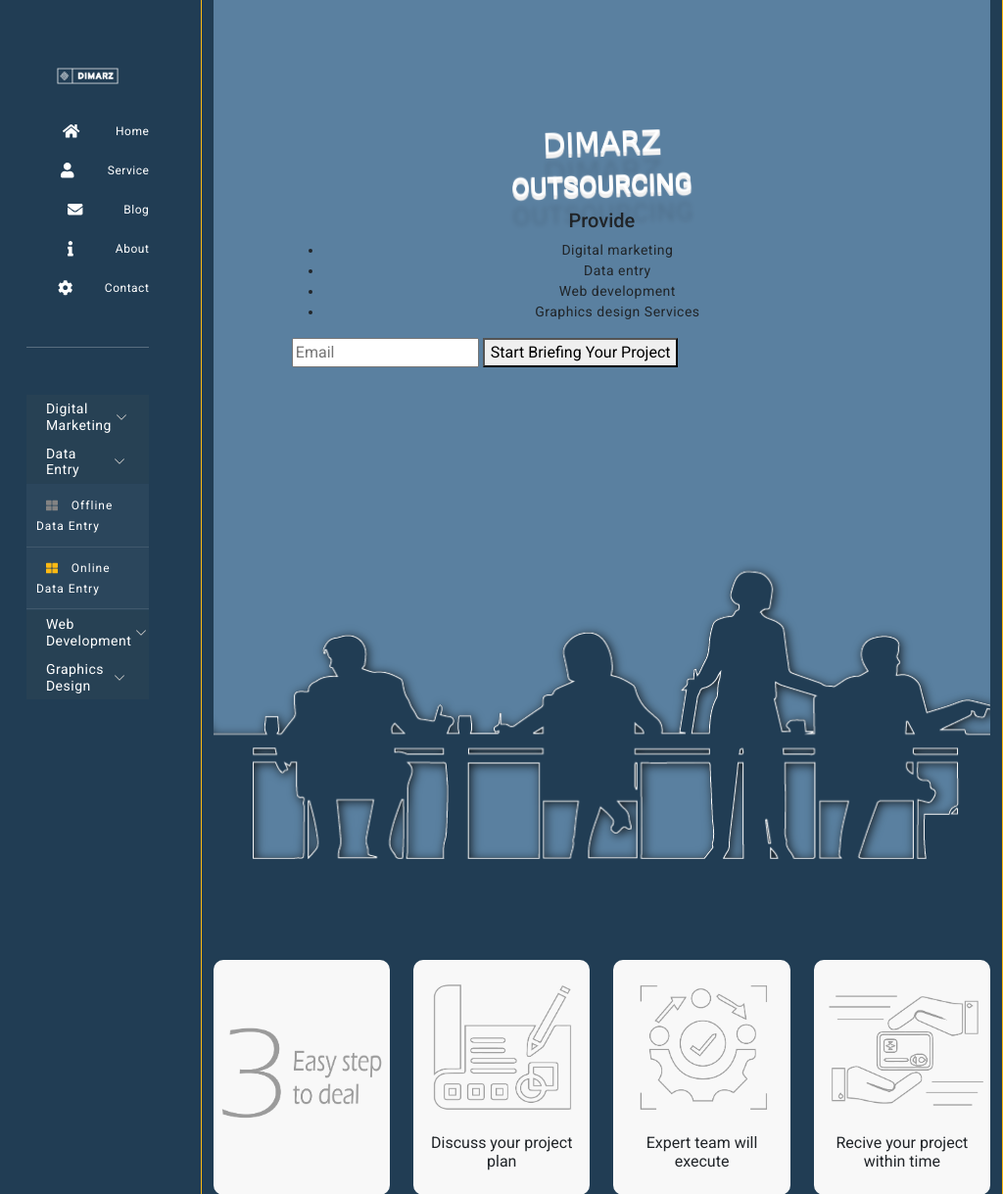
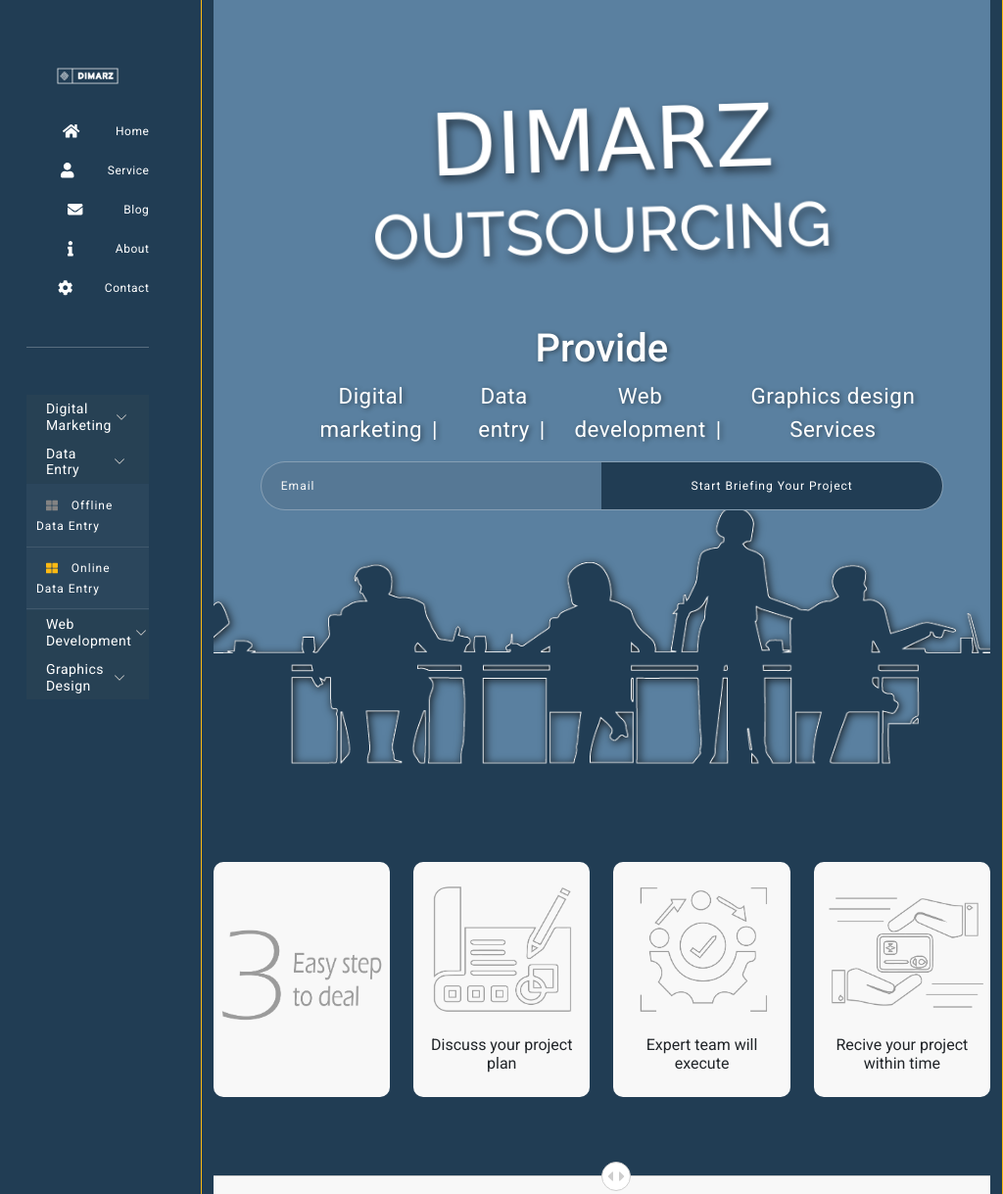
Before and after one commit to rixetbd/site-layout, a PHP site: page / in a window 1024 px wide. Shown: the top 1219 px of the page at 98% size. Run offline with PHP 8.4, Linux system fonts and the light colour scheme; some libraries are stand-ins or nearby versions; some web fonts are replaced.

Commit message:
LTUpdate

```diff
--- a/css/d-mobile.css
+++ b/css/d-mobile.css
@@ -150,40 +150,67 @@
         color: #fff;
         border-radius: 0;
     }
+
     #working_process .row {
         margin: 0;
     }
+
     #working_process .row .col-sm-12 {
         width: 50%;
         margin: 0;
         padding: 0;
     }
-    #working_process .row .col-sm-12 .content_box{
+
+    #working_process .row .col-sm-12 .content_box {
         border-radius: 0;
         height: 160px;
         border: 1px solid #e1e1e1;
     }
+
     #working_process .row .content_box img {
         width: 100px;
         filter: grayscale(1);
         transition: .5s ease-in;
     }
+
     #working_process .row .content_box h4 {
         font-size: 13px;
     }
+
     /* Header Section || End */
 
     /* Industry Section || Start */
     .industry_26_css {
         padding-right: 0;
+        padding-left: 0;
     }
+
     .industry_26_css_bottom {
         padding-left: 15px;
     }
+
     .industry_26_css_top {
         padding-left: 15px;
     }
+
     /* Industry Section || End */
+
+
+
+    /* Service Section || Start */
+    .s_card .rotate_box_main,
+    .s_card .s_card_content {
+        width: 100%;
+    }
+    .rotate_box div {
+        transform: unset;
+        min-width: 100%;
+        padding: 25px 32px;
+    }
+    .s_card_content {
+        padding: 50px 40px;
+    }
+    /* Service Section || End */
 }
 
 @media (min-width: 576px) and (max-width: 767.98px) {
--- a/css/media.css
+++ b/css/media.css
@@ -72,6 +72,112 @@
         padding: 0;
         margin: 0;
     }
+
+    #header_top .special_text_box h2 {
+        font-size: 5.5rem;
+        letter-spacing: 0px;
+        /* transform: scaleY(1.25); */
+        margin-bottom: 20px;
+        line-height: 2rem;
+        text-shadow: 2px 5px 10px rgb(0 0 0 / 60%);
+        color: #ffffff;
+    }
+
+    #header_top .special_text_box h3 {
+        font-size: 4rem;
+        font-family: 'Raleway', sans-serif;
+        color: #fff;
+        line-height: 7rem;
+        text-shadow: 2px 5px 10px rgb(0 0 0 / 46%);
+    }
+
+    #header_top {
+        min-height: 800px;
+        padding: 8rem 3rem;
+    }
+
+    #header_top h5 {
+        padding-top: 2rem;
+        font-size: 2.5rem;
+        line-height: 3rem;
+        color: #fff;
+        text-shadow: 2px 1px 5px rgba(0, 0, 0, 0.46);
+    }
+
+    #header_top .special_text_box ul {
+        display: inline-flex;
+        list-style: none;
+        justify-content: center;
+        width: 100%;
+        color: #fff;
+    }
+
+    #header_top .special_text_box ul li {
+        position: relative;
+        padding: 0 15px;
+        font-size: 1.4rem;
+        text-shadow: 2px 1px 5px rgba(0, 0, 0, 0.46);
+    }
+
+    #header_top .special_text_box ul li::after {
+        content: "\007C";
+        position: absolute;
+        padding-left: 10px;
+    }
+
+    .briefing_div {
+        margin: 0;
+        padding: 0;
+        display: flex;
+        align-items: center;
+        justify-content: center;
+    }
+
+    .briefing_div input:focus-visible,
+    .briefing_div input {
+        outline: none;
+        color: #fff;
+        padding: 10px 20px;
+        border: 1px solid #ffffff4a;
+        border-right: 0;
+        box-shadow: none;
+        background: #4457652d;
+        width: 50%;
+        font-size: 12px;
+        letter-spacing: 1px;
+        font-weight: 300;
+        height: 50px;
+        border-top-left-radius: 30px;
+        border-bottom-left-radius: 30px;
+    }
+
+    .briefing_div_pt {
+        color: #fff;
+        letter-spacing: 1px;
+        font-size: 12px;
+    }
+
+    .briefing_div input::placeholder {
+        color: #f8f8f8;
+        font-weight: 300;
+    }
+
+    .briefing_div button {
+        /* padding: 10px; */
+        border: 1px solid #88a0b4;
+        border-left: 0;
+        box-shadow: none;
+        background: #213d54;
+        width: 50%;
+        font-size: 12px;
+        letter-spacing: 1px;
+        font-weight: 300;
+        height: 50px;
+        color: #fff;
+        border-top-right-radius: 30px;
+        border-bottom-right-radius: 30px;
+    }
+
 }
 
 /* `xxl` applies to x-large devices (large desktops, less than 1400px) */
@@ -125,6 +231,10 @@
         margin-right: 0;
     }
 
+    #header_top {
+        min-height: 900px;
+        padding: 8rem 5rem;
+    }
 
     #header_top .special_text_box h2 {
         font-size: 5.5rem;
@@ -273,6 +383,11 @@
         margin: 0;
     }
 
+    #header_top {
+        min-height: 900px;
+        padding: 8rem 5rem;
+    }
+
     #header_top .special_text_box h2 {
         font-size: 5.5rem;
         letter-spacing: 0px;
@@ -406,15 +521,12 @@
 #header_top {
     position: relative;
     overflow: hidden;
-    min-height: 900px;
     background-color: #5a80a0;
-    padding: 8rem 5rem;
     padding-bottom: 0;
 }
 
-#header_top span.bubble {
+/* #header_top span.bubble {
     position: absolute;
-    /* bottom: -50px; */
     bottom: 0;
     background: transparent;
     border-radius: 50%;
@@ -429,10 +541,9 @@
     font-weight: 700;
     text-transform: uppercase;
     pointer-events: none;
-    /* box-shadow: inset 0 0 10px rgba(225, 225, 225, 0.5); */
     animation: animate 40s linear infinite;
     transition: 5s ease-in;
-}
+} */
 
 /* #header_top span.bubble:before {
     content: "";
@@ -443,7 +554,7 @@
     background: radial-gradient(#ffffff, transparent);
     border-radius: 50%;
 } */
-@keyframes animation {
+/* @keyframes animation {
     0% {
         transform: translateY(0%);
         opacity: 1;
@@ -457,7 +568,7 @@
         transform: translateY(-1200%);
         opacity: 1;
     }
-}
+} */
 
 /* Effect CSS || End */
 
--- a/css/responsive2.css
+++ b/css/responsive2.css
@@ -573,7 +573,7 @@
 }
 
 .s_card_content {
-    padding: 150px 50px;
+    padding: 150px 50px 70px 50px;
 }
 
 .s_card_absolute {
@@ -636,9 +636,8 @@
 }
 
 .s_card_absolute_2 {
-    position: absolute;
-    bottom: 50px;
-    right: 50px;
+    float: right;
+    margin-top: 1rem;
 }
 
 /* ============ service_card_section =============== */
@@ -679,14 +678,12 @@
 .s_card_absolute_2 a {
     padding: 15px 35px 20px;
     border: none;
-    margin-left: 15px;
     background-color: #fff;
 }
 
 .s_card_absolute_2 a:hover {
     padding: 15px 35px 20px;
     border: none;
-    margin-left: 15px;
     background-color: #fddb3a;
 }
 
```
Also changed, not shown: css/float-icons.css (+13 -9 lines), index.html (+56 -58 lines).
